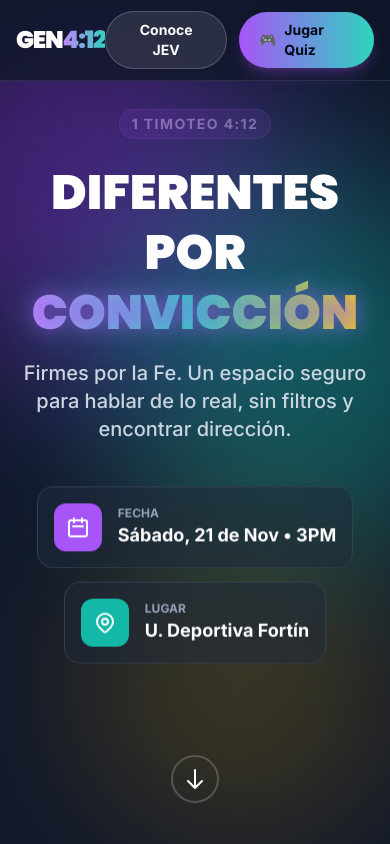
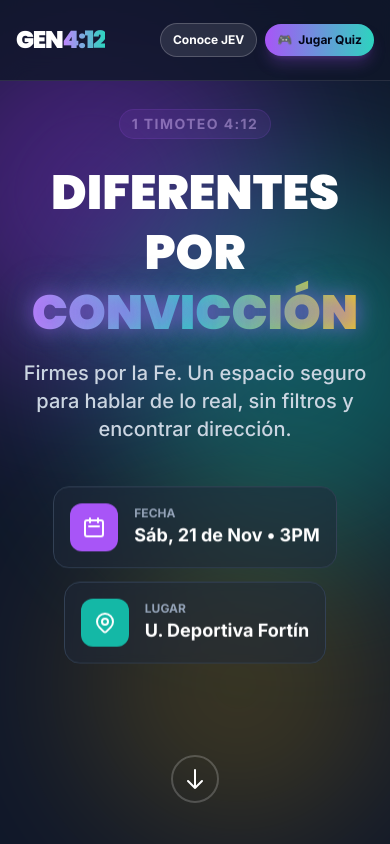
Before and after one commit to ThDavis03/Gen412, a website: page public/index.html in a window 390 px wide. Shown: the top 844 px of the page. Drawn offline with nearby package versions, Linux system fonts and the light colour scheme.

Commit message:
actualizando landing

```diff
--- a/public/index.html
+++ b/public/index.html
@@ -39,7 +39,7 @@
             transition: transform 0.8s cubic-bezier(0.4, 0.2, 0.2, 1);
             transform-style: preserve-3d;
         }
-        .flip-card:hover .flip-card-inner, .flip-card:focus-within .flip-card-inner {
+        .flip-card:hover .flip-card-inner, .flip-card:focus-within .flip-card-inner, .flip-card.flipped .flip-card-inner {
             transform: rotateY(180deg);
         }
         .flip-card-front, .flip-card-back {
@@ -109,9 +109,9 @@
                         <a href="#dinamica" class="hover:text-yellow-400 transition-colors">Dinámica</a>
                     </div>
                 </div>
-                <div class="flex items-center gap-3">
-                    <button id="btnOpenJevModal" type="button" class="bg-white/10 hover:bg-white/20 border border-white/20 px-5 py-2 rounded-full font-semibold transition-all text-sm sm:text-base">Conoce JEV</button>
-                    <a href="/quiz" class="bg-gradient-to-r from-purple-500 to-teal-400 hover:from-purple-600 hover:to-teal-500 text-slate-950 px-5 py-2 rounded-full font-bold shadow-lg shadow-purple-500/25 transition-all text-sm sm:text-base flex items-center gap-2">
+                <div class="flex items-center gap-2 sm:gap-3 flex-shrink-0">
+                    <button id="btnOpenJevModal" type="button" class="bg-white/10 hover:bg-white/20 border border-white/20 px-3 sm:px-5 py-2 rounded-full font-semibold transition-all text-xs sm:text-base whitespace-nowrap">Conoce JEV</button>
+                    <a href="/quiz" class="bg-gradient-to-r from-purple-500 to-teal-400 hover:from-purple-600 hover:to-teal-500 text-slate-950 px-3 sm:px-5 py-2 rounded-full font-bold shadow-lg shadow-purple-500/25 transition-all text-xs sm:text-base flex items-center gap-1.5 sm:gap-2 whitespace-nowrap">
                         <span>🎮</span> Jugar Quiz
                     </a>
                 </div>
@@ -219,7 +219,7 @@
                     </div>
                     <div class="text-left">
                         <p class="text-xs text-slate-400 font-bold uppercase">Fecha</p>
-                        <p class="font-bold text-lg">Sábado, 21 de Nov • 3PM</p>
+                        <p class="font-bold text-lg">Sáb, 21 de Nov • 3PM</p>
                     </div>
                 </div>
 
@@ -490,6 +490,16 @@
                     closeJevModal();
                 }
             });
+
+            // Interacción táctil fluida para Flip Cards de talleres
+            const flipCards = document.querySelectorAll('.flip-card');
+            flipCards.forEach(card => {
+                card.addEventListener('click', (e) => {
+                    // Evitar interferir si el usuario interactúa con algún enlace interior
+                    if (e.target.closest('a')) return;
+                    card.classList.toggle('flipped');
+                });
+            });
         });
     </script>
 </body>
```
